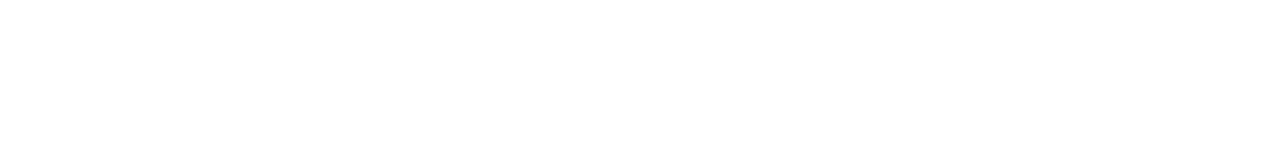
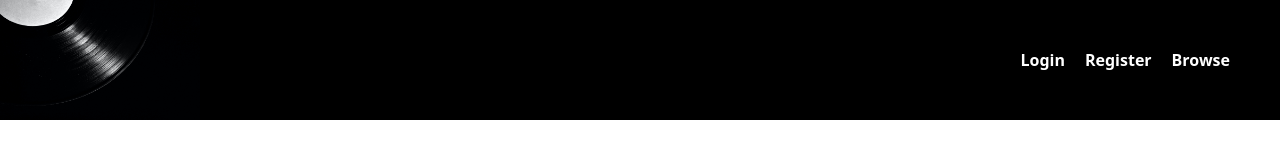
Before and after one commit to marianTestado/music-project, a plain HTML site: page index.html in a window 1280 px wide. Drawn offline with Linux system fonts and the light colour scheme.

Commit message:
Added header

```diff
--- a/css/style.css
+++ b/css/style.css
@@ -0,0 +1,35 @@
+body{
+    margin:0;
+}
+
+.header{
+    display: flex;
+    height: 120px;
+    background: black;
+    margin: 0;
+    font-family: system-ui, -apple-system, BlinkMacSystemFont, 'Segoe UI', Roboto, Oxygen, Ubuntu, Cantarell, 'Open Sans', 'Helvetica Neue', sans-serif;
+    font-weight: bold;
+}
+
+.header ul{
+    list-style-type: none;
+}
+
+.header ul a{
+    text-decoration: none;
+    color: white;
+}
+
+
+
+.header ul{
+    display: flex;
+    padding: 0;
+}
+
+.header-links{
+    margin-left: auto;
+    gap: 20px;
+    margin-right: 50px;
+    align-self: center;
+}
--- a/index.html
+++ b/index.html
@@ -7,7 +7,14 @@
     </head>
 
     <body>
-
+        <div class="header">
+            <img class="logo" width="200px" src="./images/logo2.jpg" alt="A logo showing half a vynil disk.">
+            <ul class="header-links">
+                <li><a href="">Login</a></li>
+                <li><a href="">Register</a></li>
+                <li><a href="">Browse</a></li>
+            </ul>
+        </div>
 
 
     </body>
```
Also changed, not shown: images/logo.jpg (added), images/logo2.jpg (added).
